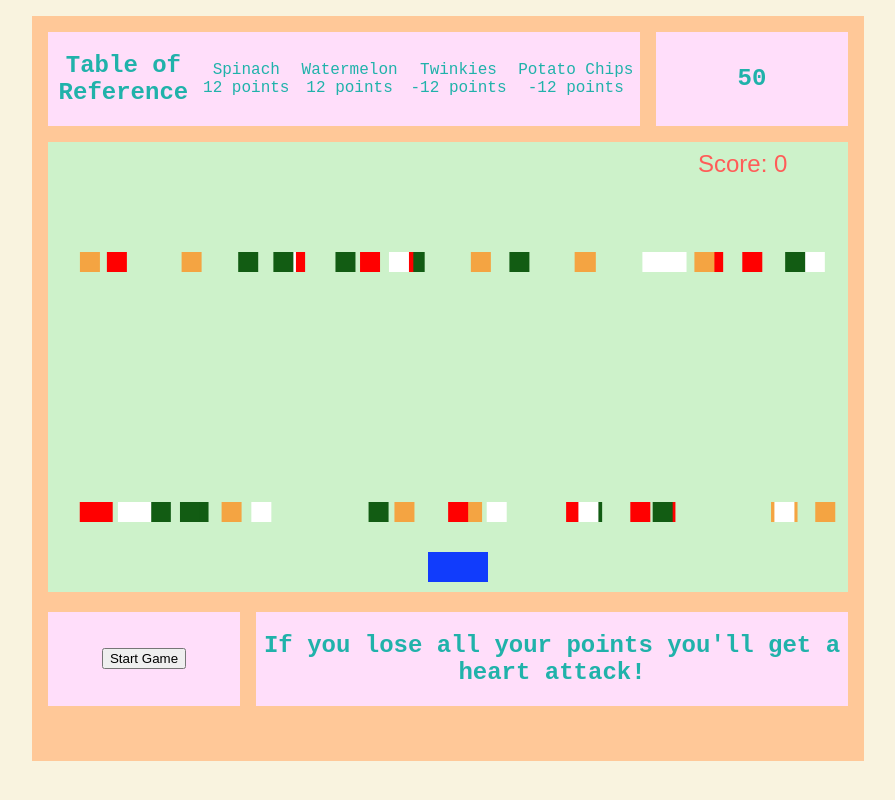
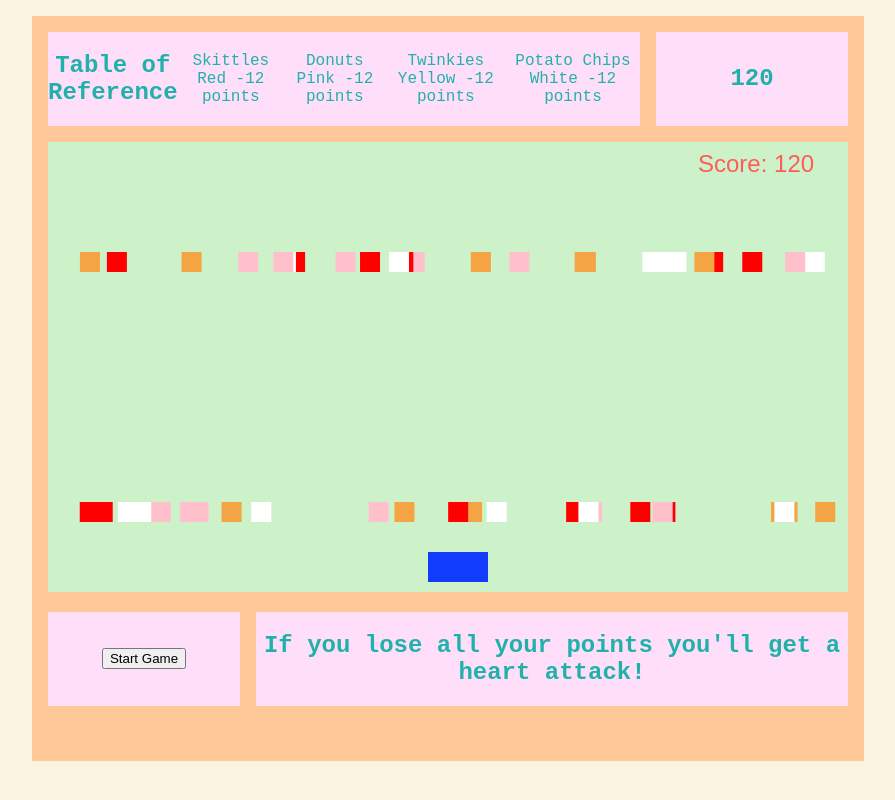
Before and after one commit to gsdkira/sei-project-1, a plain HTML site: page index.html in a window 1280 px wide. Shown: the whole page, without its empty margins (192-1087 px from the left). Drawn offline with Linux system fonts and the light colour scheme.

Commit message:
updated readme and some text on html

```diff
--- a/index.html
+++ b/index.html
@@ -10,12 +10,12 @@
 <body>
     <div id="container">
 <aside id="top-left"><h2>Table of Reference</h2>
-<p>Spinach 12 points</p>
-<p>Watermelon 12 points</p>
-<p>Twinkies -12 points</p>
-<p>Potato Chips -12 points</p>
+<p>Skittles Red -12 points</p>
+<p>Donuts Pink -12 points</p>
+<p>Twinkies Yellow -12 points</p>
+<p>Potato Chips White -12 points</p>
 </aside>
-<aside id="top-right"><h2>50</h2></aside>
+<aside id="top-right"><h2>120</h2></aside>
         <main>
             <canvas id="canvas"></canvas>
         </main>
--- a/script.js
+++ b/script.js
@@ -48,7 +48,7 @@ function Food(x, y, color, width, height) {
 //we'll give them their own 'draw methods to place them on the canvas
 let player = new Shopper(380, 410, '#113CFC', 60, 30)
 
-let gameScore = 0
+let gameScore = 120
 let gamePoints = 3
 
 
@@ -69,29 +69,28 @@ function addFood() {
     // console.log('addFood')
     for (let i = 0; i <= 5; i++) {
         // console.log('for loop')
-        let watermelon = new Food(Math.random()* game.width, 0, "red", 20, 20)
-        let spinach = new Food(Math.random() * game.width, 0, '#125C13', 20, 20)
+        let candy = new Food(Math.random()* game.width, 0, "red", 20, 20)
+        let donuts = new Food(Math.random() * game.width, 0, '#FFC0CB', 20, 20)
         let potatoChip = new Food(Math.random() * game.width, 0, 'white', 20, 20)
         let twinkie = new Food(Math.random() * game.width, 0, '#F4A442', 20, 20)
         // console.log('this is the new food', watermelon)
-        allFoods.push(watermelon)
-        allFoods.push(spinach)
+        allFoods.push(candy)
+        allFoods.push(donuts)
         allFoods.push(potatoChip)
         allFoods.push(twinkie)
     }
     // console.log('j loop')
 }
-// Math.random() * 700) +100)
 
-let thingDetectHit = (item) => {
+const thingDetectHit = (item) => {
     if (
         player.x < item.x + item.width &&
         player.x + player.width > item.x &&
         player.y < item.y + item.height &&
         player.y + player.height > item.y) {
             item.alive = false
-        document.querySelector('#top-right> h2').innerText = "+12"
-        gameScore += gamePoints
+        document.querySelector('#top-right> h2').innerText = "-12"
+        gameScore -= gamePoints
     }
 }
 
@@ -115,61 +114,11 @@ const foodHitDetect = () => {
     }
 }
 
-//Detect hit collision for watermelon
-// let watermelonDetectHit = () => {
-//     if (
-//         player.x < allFoods[0].x + allFoods[0].width &&
-//         player.x + player.width > allFoods[0].x &&
-//         player.y < allFoods[0].y + allFoods[0].height &&
-//         player.y + player.height > allFoods[0].y) {
-//         allFoods[0].alive = false
-//         document.querySelector('#top-right> h2').innerText = "+12"
-//         gameScore += gamePoints
-//     }
-// }
-//Detect hit collision for spinach
-// let spinachDetectHit = () => {
-//     if (
-//         player.x < allFoods[1].x + allFoods[1].width &&
-//         player.x + player.width > allFoods[1].x &&
-//         player.y < allFoods[1].y + allFoods[1].height &&
-//         player.y + player.height > allFoods[1].y) {
-//         allFoods[1].alive = false
-//         document.querySelector('#top-right> h2').innerText = '+12'
-//         gameScore += gamePoints
-//     }
-// }
-//Detect hit collision for potatoChip
-// let potatoChipDetectHit = () => {
-//     if (
-//         player.x < allFoods[2].x + allFoods[2].width &&
-//         player.x + player.width > allFoods[2].x &&
-//         player.y < allFoods[2].y + allFoods[2].height &&
-//         player.y + player.height > allFoods[2].y) {
-//         allFoods[2].alive = false
-//         document.querySelector('#top-right> h2').innerText = '-12'
-//         gameScore -= gamePoints
-//     }
-// }
-// //Detect hit collision for twinkie
-// let twinkieDetectHit = () => {
-//     if (
-//         player.x < allFoods[3].x + allFoods[3].width &&
-//         player.x + player.width > allFoods[3].x &&
-//         player.y < allFoods[3].y + allFoods[3].height &&
-//         player.y + player.height > allFoods[3].y) {
-//         allFoods[3].alive = false
-//         document.querySelector('#top-right> h2').innerText = '-12'
-//         gameScore -= gamePoints
-//     }
-// }
-
-let heartAttack = () => {
-    if (gameScore > 100) {
+const heartAttack = () => {
+    if (gameScore < 1) {
         player.alive = false
         document.querySelector('#btm-right > h2').innerText = 'You had a heart attack!'
         clearInterval(gameInterval)
-        // clearInterval(gameLoop)
     }
 }
 
@@ -188,18 +137,11 @@ const startGame = () => {
 const gameLoop = () => {
     //clear canvas for the animation loop to start again
     ctx.clearRect(0, 0, game.width, game.height)
-    // for(i = 0; i < 4; i++) {
-    //     allFoods[i].render()
-    // }
     player.render()
     renderFood()
     // addFood()
     foodFalling()
     foodHitDetect()
-    // watermelonDetectHit()
-    // spinachDetectHit()
-    // twinkieDetectHit()
-    // potatoChipDetectHit()
     heartAttack()
     drawScore()
 }
@@ -208,17 +150,10 @@ const gameLoop = () => {
 //key movement event listener
 document.addEventListener('keydown', keysToMove)
 //the timing function will determing how and when our game animates
-let gameInterval = setInterval(gameLoop, 80)
+const gameInterval = setInterval(gameLoop, 80)
 // let gameStop = () => {clearInterval(gameInterval)}
 
 
 startGame()
 
 const strButton = document.getElementById('startButton');
-
-
-
-
-
-
-// // //add event listener after gameStop which is clear Interval
```
Also changed, not shown: 1 other file.
